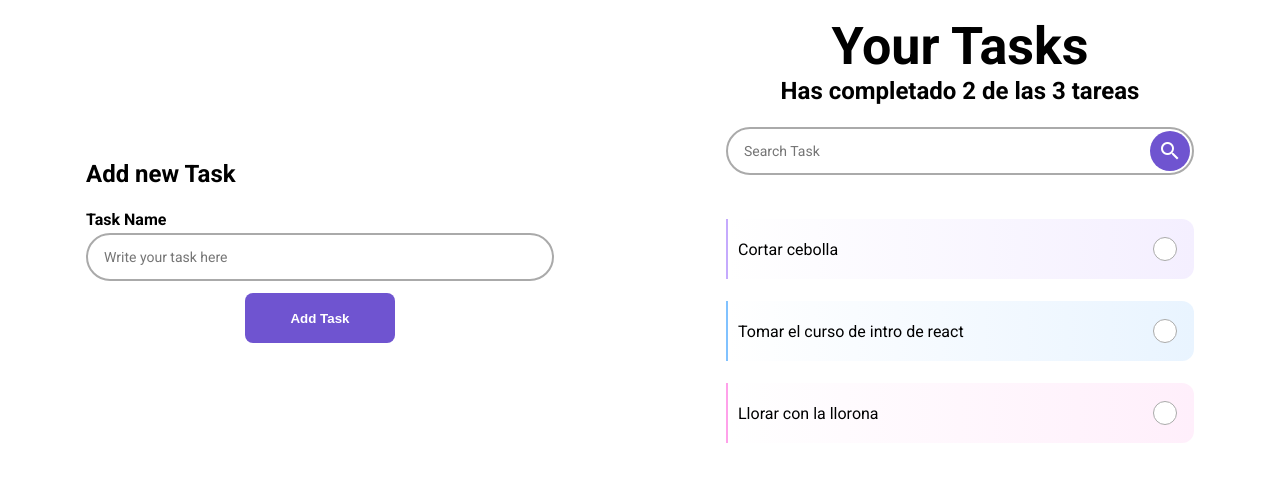
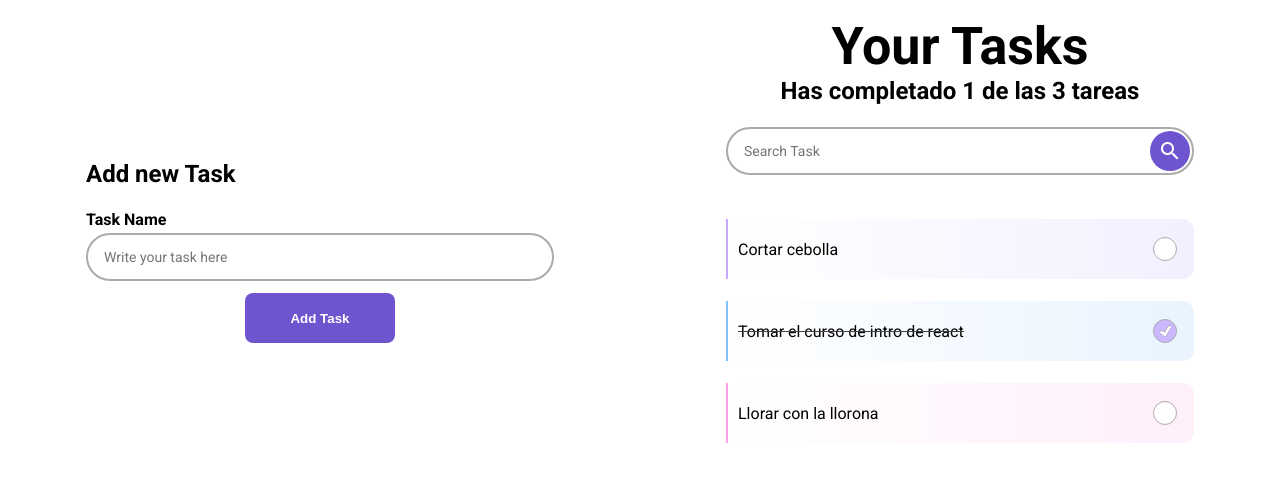
Before and after one commit to Jos017/TasksList-React-TypeScript, a React (Create React App) app: page / in a window 1280 px wide. Shown: the top 482 px of the page. Built offline with nearby package versions, Linux system fonts and the light colour scheme.

Commit message:
Connect state of number of completed task from App to children components

```diff
--- a/src/App.tsx
+++ b/src/App.tsx
@@ -6,19 +6,23 @@ import { CreateTodoList } from './components/CreateTodoList';
 import { List } from './models/List.model';
 import './App.css';
 
-const todos: List[] = [
+const defaultTodos: List[] = [
   { text: 'Cortar cebolla', completed: false },
-  { text: 'Tomar el curso de intro de react', completed: false },
+  { text: 'Tomar el curso de intro de react', completed: true },
   { text: 'Llorar con la llorona', completed: false },
 ];
 
 function App() {
+  const [todos, setTodos] = React.useState(defaultTodos);
   const [searchValue, setSearchValue] = React.useState('');
+
+  const completedTodos = todos.filter((todo) => todo.completed).length;
+  const totalTodos = todos.length;
 
   return (
     <div className="App">
       <h1 className="App__title">Your Tasks</h1>
-      <TodoCounter />
+      <TodoCounter completed={completedTodos} total={totalTodos} />
       <TodoSearch searchValue={searchValue} setSearchValue={setSearchValue} />
       <TodoList todos={todos} />
       <CreateTodoList />
--- a/src/components/CustomCheck/index.tsx
+++ b/src/components/CustomCheck/index.tsx
@@ -4,10 +4,12 @@ import styles from './styles.module.css';
 
 interface CheckProps extends Props {
   onComplete: (state: boolean) => void;
+  completed: boolean;
 }
 
 export const CustomCheck = (props: CheckProps) => {
-  const [isChecked, setIsChecked] = useState(false);
+  const { onComplete, completed } = props;
+  const [isChecked, setIsChecked] = useState(completed);
 
   return (
     <React.Fragment>
@@ -18,7 +20,7 @@ export const CustomCheck = (props: CheckProps) => {
           className={styles.CustomCheck__checkbox}
           checked={isChecked}
           onChange={() => setIsChecked(!isChecked)}
-          onClick={() => props.onComplete(!isChecked)}
+          onClick={() => onComplete(!isChecked)}
         />
       </label>
     </React.Fragment>
--- a/src/components/TodoCounter/index.tsx
+++ b/src/components/TodoCounter/index.tsx
@@ -1,6 +1,18 @@
 import React from 'react';
+import { Props } from '../../models/Props.model';
 import styles from './styles.module.css';
 
-export const TodoCounter = () => {
-  return <h2 className={styles.title}>Has completado 2 de las 3 tareas</h2>;
+interface CounterProps extends Props {
+  total: number;
+  completed: number;
+}
+
+export const TodoCounter = (props: CounterProps) => {
+  const { total, completed } = props;
+
+  return (
+    <h2 className={styles.title}>
+      {`Has completado ${completed} de las ${total} tareas`}
+    </h2>
+  );
 };
--- a/src/components/TodoItem/index.tsx
+++ b/src/components/TodoItem/index.tsx
@@ -7,7 +7,8 @@ import { ItemColor } from '../../models/ItemColor.model';
 import { cardsColors } from '../../models/ItemColors.model';
 
 export const TodoItem = (props: ItemProps) => {
-  const [isComplete, setIsComplete] = useState(false);
+  const { completed } = props;
+  const [isComplete, setIsComplete] = useState(completed);
 
   const onComplete = (state: boolean) => {
     setIsComplete(state);
@@ -61,7 +62,7 @@ export const TodoItem = (props: ItemProps) => {
           {props.text}
         </p>
       </div>
-      <CustomCheck onComplete={onComplete} />
+      <CustomCheck onComplete={onComplete} completed={completed} />
     </li>
   );
 };
--- a/src/components/TodoList/index.tsx
+++ b/src/components/TodoList/index.tsx
@@ -23,7 +23,12 @@ export const TodoList = (props: ListProps) => {
             counter = 0;
           }
           return (
-            <TodoItem key={todo.text} text={todo.text} itemColor={itemColor} />
+            <TodoItem
+              key={todo.text}
+              text={todo.text}
+              itemColor={itemColor}
+              completed={todo.completed}
+            />
           );
         })}
       </ul>
--- a/src/models/ItemProps.model.ts
+++ b/src/models/ItemProps.model.ts
@@ -4,4 +4,5 @@ import { ItemColors } from './ItemColors.model';
 export interface ItemProps extends Props {
   itemColor?: 'random' | ItemColors;
   text: string;
+  completed: boolean;
 }
```
